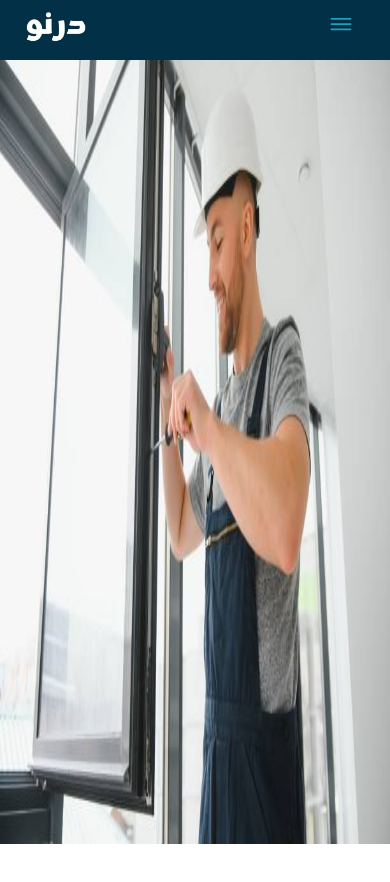
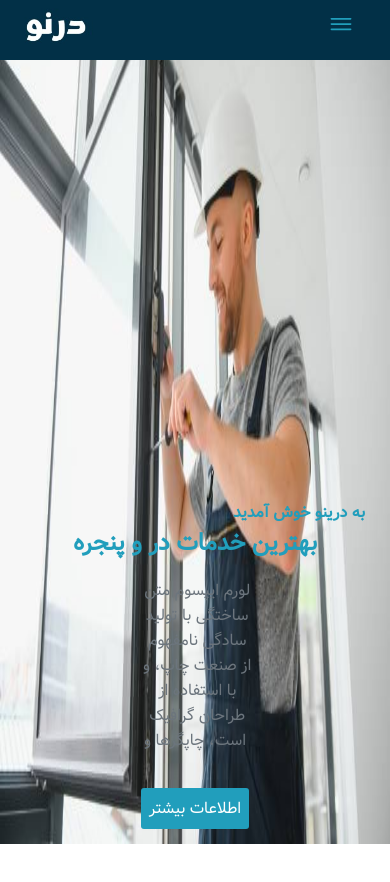
Before and after one commit to Elmira868/Dareno, a React (Vite) app: page / in a window 390 px wide. Shown: the top 882 px of the page. Before the commit the page ends 852 px from the top, so only its background shows below. Built offline with nearby package versions, Linux system fonts and the light colour scheme.

Commit message:
Create text component and add to header component

```diff
--- a/src/components/Header/Header.jsx
+++ b/src/components/Header/Header.jsx
@@ -3,6 +3,7 @@ import headerBg from "../../assets/img/header-bg.jpg";
 import logo from "../../assets/img/logo.jpeg";
 import { IoIosMenu } from "react-icons/io";
 import { useState } from "react";
+import Text from "./Text/Text";
 export default function Header() {
   const [isMenuOpen, setIsMenuOpen] = useState(false);
 
@@ -53,6 +54,7 @@ export default function Header() {
             </div>
           </div>
         </div>
+        <Text/>
       </header>
     </>
   );
--- /dev/null
+++ b/src/components/Header/Text/Text.css
@@ -0,0 +1,92 @@
+.text-box--items {
+  position: relative;
+  bottom: 22rem;
+  color: #023047;
+  margin-left: 2rem;
+}
+
+.text-welcome {
+  font-size: 1.5rem;
+  margin-left: 13rem;
+}
+
+.text-title {
+  font-size: 2.5rem;
+  font-weight: bold;
+}
+
+.text-desc {
+  width: 30%;
+  margin-top: 1rem;
+  color: #6c757d;
+  margin-left: 1.5rem;
+}
+
+.text-btn {
+  background-color: #219ebc;
+  color: white;
+  transition: all 0.3s;
+  padding: 0.5rem;
+  font-size: 1.2rem;
+  position: absolute;
+  top: 14rem;
+  border-radius: 3px;
+}
+
+.text-btn:hover {
+  background-color: #023047;
+}
+
+/* === Text responsive === */
+@media (max-width: 767px) {
+  .text-box--items {
+    display: flex;
+    flex-direction: column;
+    text-align: center;
+    align-items: center;
+    margin-left: 0;
+    color: #219ebc;
+    white-space: nowrap;
+  }
+
+  .text-welcome {
+    font-size: 1rem;
+  }
+
+  .text-title {
+    font-size: 1.5rem;
+  }
+
+  .text-desc {
+    font-size: 1rem;
+    margin-left: 0;
+    white-space: break-spaces;
+  }
+
+  .text-btn {
+    top: 18rem;
+    font-size: 1rem;
+  }
+}
+
+@media (min-width: 768px) and (max-width: 993px) {
+  .text-box--items {
+    color: #219ebc;
+  }
+
+  .text-welcome {
+    margin-left: 8rem;
+  }
+
+  .text-title {
+    font-size: 2rem;
+  }
+
+  .text-desc {
+    width: 41.5%;
+  }
+
+  .text-btn {
+    font-size: 1.1rem;
+  }
+}
--- /dev/null
+++ b/src/components/Header/Text/Text.jsx
@@ -0,0 +1,20 @@
+import './Text.css';
+
+export default function Text (){
+    return(
+        <>
+      <div className='text-box--items'>
+          <h3 className='text-welcome'>به درینو خوش آمدید</h3>
+        <h1 className='text-title'>
+            بهترین خدمات در و پنجره
+        </h1>
+        <p className='text-desc'>
+            لورم ایپسوم متن ساختگی با تولید سادگی
+             نامفهوم از صنعت چاپ، و با استفاده
+            از طراحان گرافیک است، چاپگرها و
+        </p>
+        <a href="#" className='text-btn'>اطلاعات بیشتر</a>
+      </div>
+        </>
+    )
+}
```
